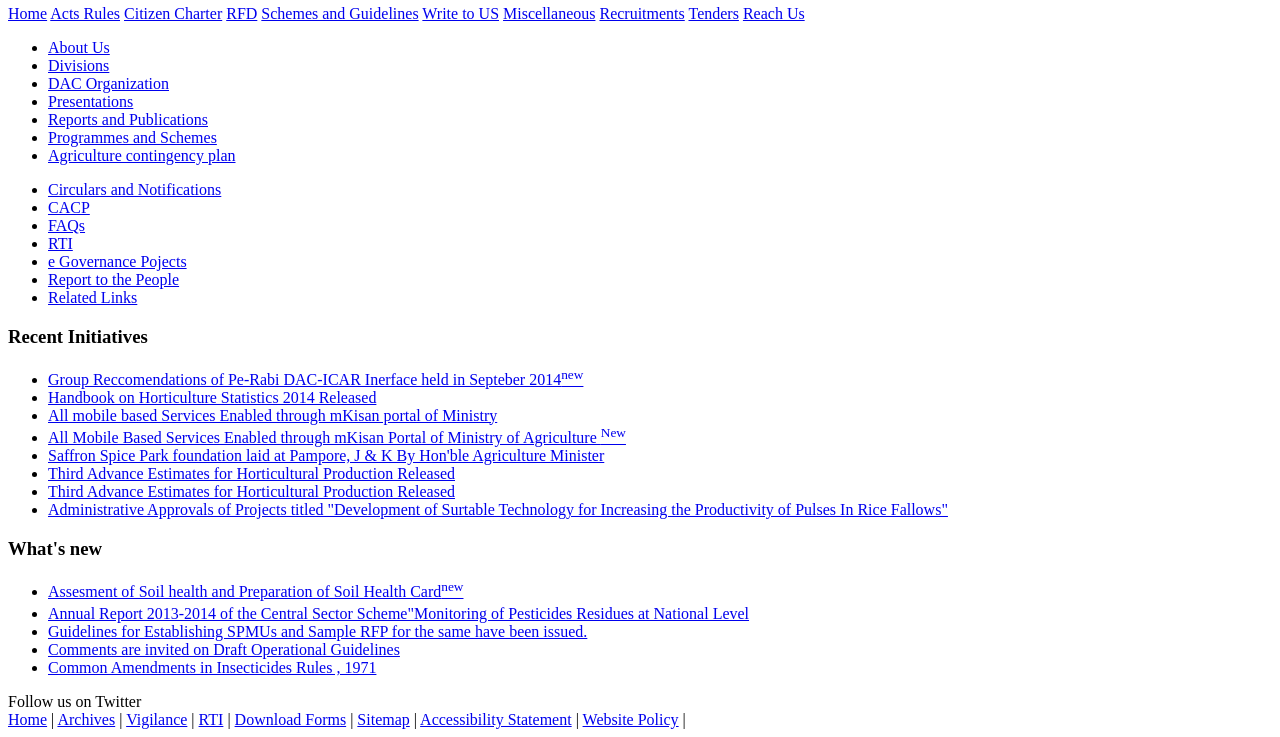
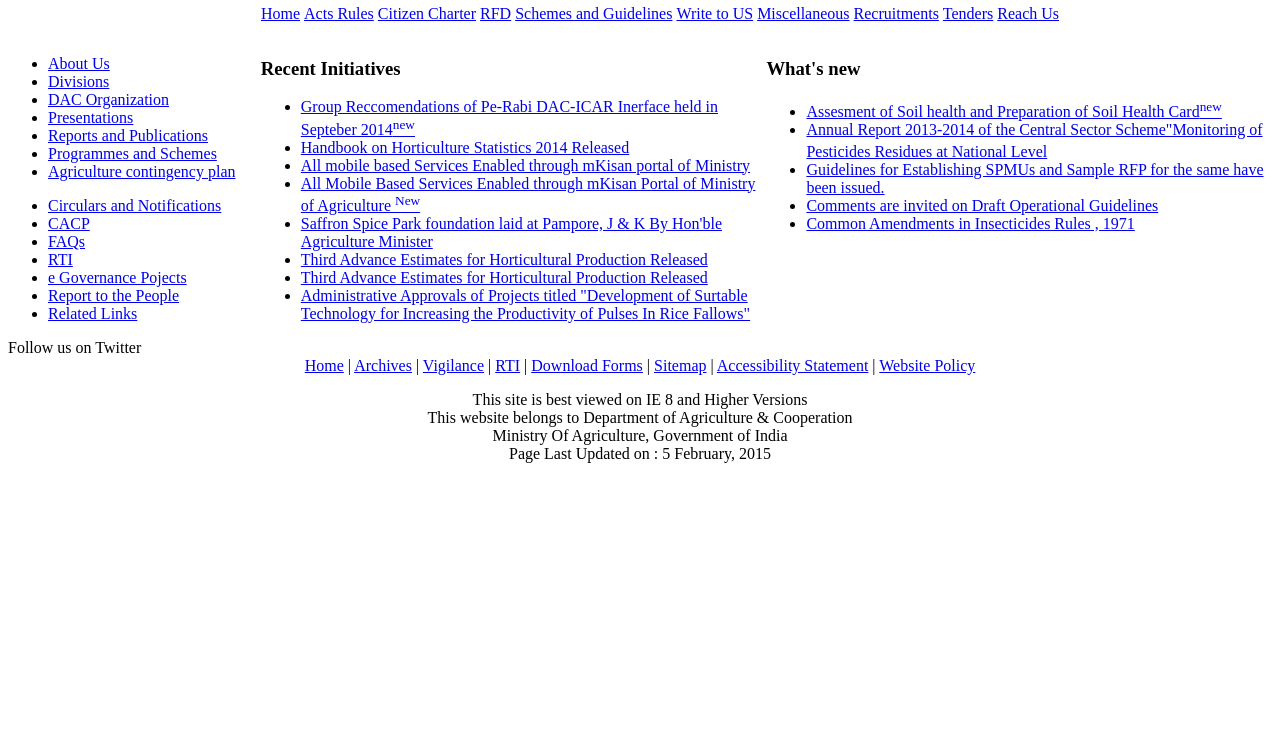
Before and after one commit to abhi2015/FrontendDay1, a plain HTML site: page index.html in a window 1280 px wide. Shown: the part 122-859 px from the top of the page. After the commit the page ends 800 px from the top, so only its background shows below. Drawn offline with Linux system fonts and the light colour scheme.

Commit message:
added css and redesigned to accomodate side by side divs

```diff
--- a/index.html
+++ b/index.html
@@ -2,6 +2,7 @@
 <html>
 
 <head>
+    <link rel="stylesheet" type="text/css" href="style.css">
     <title>Government of India, department of agriculture</title>
 </head>
 
@@ -9,26 +10,29 @@
     <div>
         <header>
             <h1 style="align:right">Department of Agriculture and Cooperation</h1>
-      <h2 style="align:right">Ministry of Agricuture, Govt of India</h3>
+            <h2 style="align:right">Ministry of Agriculture, Govt of India</h3>
       </header>
     </div>
 
     <nav>
-      <a href="#">Home</a>
-      <a href="#"> Acts  Rules</a>
-      <a href="#"> Citizen Charter</a>
-      <a href="#"> RFD</a>
-      <a href="#"> Schemes and Guidelines</a>
-      <a href="#"> Write to US</a>
-      <a href="#"> Miscellaneous</a>
-      <a href="#"> Recruitments</a>
-      <a href="#"> Tenders</a>
-      <a href="#"> Reach Us</a>
+      <ul>
+       <li> <a href="#">Home</a></li>
+       <li> <a href="#"> Acts  Rules</a></li>
+       <li>  <a href="#"> Citizen Charter</a></li>
+       <li>  <a href="#"> RFD</a></li>
+       <li>  <a href="#"> Schemes and Guidelines</a></li>
+       <li>  <a href="#"> Write to US</a></li>
+       <li>  <a href="#"> Miscellaneous</a></li>
+       <li>  <a href="#"> Recruitments</a></li>
+       <li>  <a href="#"> Tenders</a></li>
+       <li>  <a href="#"> Reach Us</a></li>
+     </ul>
    </nav>
 
   <section>
 
-      <div>
+    <nav >
+
       <ul>
         <li><a href="#">About Us</a></li>
         <li><a href="#">Divisions</a></li>
@@ -38,9 +42,9 @@
         <li><a href="#">Programmes and Schemes</a></li>
         <li><a href="#">Agriculture contingency plan</a></li>
       </ul>
-        </div>
 
-        <div>
+
+
       <ul>
         <li><a href="#">Circulars and Notifications</a></li>
         <li><a href="#">CACP</a></li>
@@ -50,10 +54,13 @@
         <li><a href="#">Report to the People</a></li>
         <li><a href="#">Related Links</a></li>
       </ul>
-        </div>
+
+
     </nav>
 
-      <div>
+    <article >
+
+      <div id="one">
         <h3>Recent Initiatives</h3>
         <ul>
           <li><a href="#">Group Reccomendations of Pe-Rabi DAC-ICAR Inerface held in Septeber 2014<sup>new</sup></a></li>
@@ -67,7 +74,7 @@
         </ul>
       </div>
 
-      <div>
+      <div id="two">
         <h3>What's new</h3>
         <ul>
          <li><a href="#">Assesment of Soil health and Preparation of Soil Health Card<sup>new</sup></a></li>
@@ -76,13 +83,12 @@
          <li><a href="#">Comments are invited on Draft Operational Guidelines</a></li>
          <li><a href="#">Common Amendments in Insecticides Rules , 1971</a></li>
        </ul>
+
      </div>
 
+    </article>
+
   </section>
-
-   <div>
-
-   </div>
 
  <div>Follow us on Twitter</div>
 
@@ -96,12 +102,15 @@
     <a href="#">Download Forms</a> |
     <a href="#">Sitemap</a> |
     <a href="#">Accessibility Statement</a> |
-      <a href="#">Website Policy</a> |
+    <a href="#">Website Policy</a>
   </nav>
 
-
-
-
+  <p>
+    This site is best viewed on IE 8 and Higher Versions <br>
+    This website belongs to Department of Agriculture &amp; Cooperation <br>
+    Ministry Of Agriculture, Government of India <br>
+    Page Last Updated on : 5 February, 2015
+  </p>
 
 </footer>
 </body>
--- /dev/null
+++ b/style.css
@@ -0,0 +1,45 @@
+header {
+text-align: center;
+}
+
+nav {
+  text-align: center;
+}
+
+nav li{
+  display: inline;
+}
+
+section nav li {
+  display: list-item;
+}
+
+section nav {
+  float: left;
+  width:20%;
+  overflow: hidden;
+  text-align: left;
+}
+
+section article {
+float: left;
+width: 80%;
+overflow: hidden;
+clear:right;
+}
+
+section article #one{
+  float:left;
+  width: 50%;
+}
+
+section article #two{
+  float:left;
+  width: 50%;
+  clear:right;
+}
+
+footer p
+{
+text-align: center;
+}
```
Lines whose indentation alone changed are shown as unchanged.
